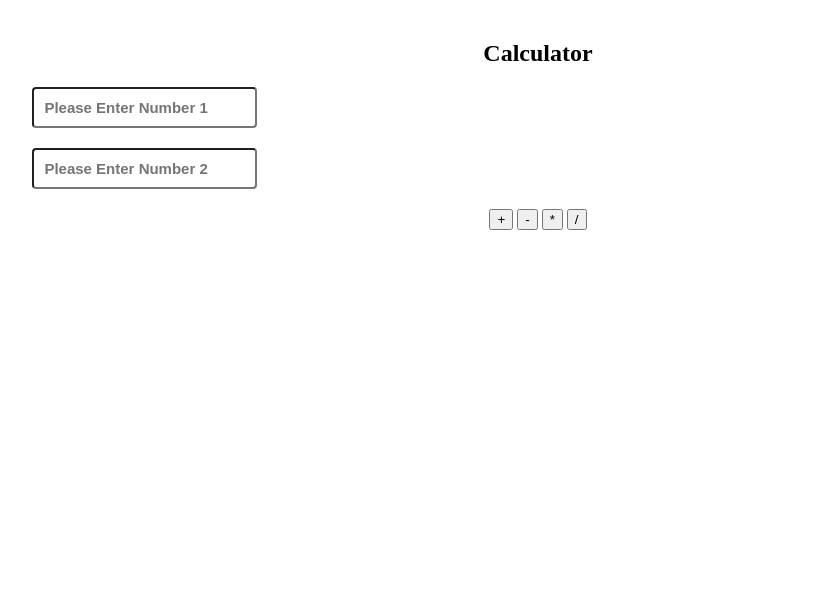
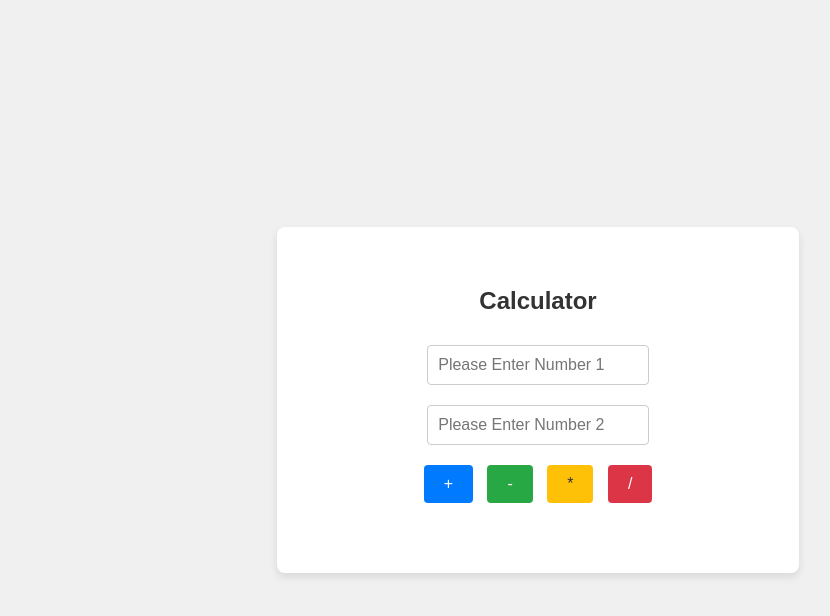
Before and after one commit to shuhelahmed1/js-calculator-switch-case, a plain HTML site: page index.html in a window 1280 px wide. Shown: the whole page, without its empty margins (102-932 px from the left). Drawn offline with Linux system fonts and the light colour scheme.

Commit message:
fully designed the calculator

```diff
--- a/style.css
+++ b/style.css
@@ -1,8 +1,74 @@
-.calc-input{
+
+body {
+    background-color: #f0f0f0; /* Light gray background */
+    font-family: Arial, sans-serif; /* Use a clean, sans-serif font */
+    color: #333; /* Dark gray text for readability */
+    display: flex;
+    justify-content: center;
+    align-items: center;
+    height: 100vh;
+    margin: 0;
+}
+
+section {
+    background-color: #fff; /* White background for the calculator section */
+    padding: 20px;
+    border-radius: 8px;
+    box-shadow: 0 4px 8px rgba(0, 0, 0, 0.1);
+    text-align: center;
+}
+
+input[type="text"] {
+    width: calc(60% - 10px);
     padding: 10px;
+    margin: 10px 5px;
+    font-size: 16px;
+    border: 1px solid #ccc;
     border-radius: 4px;
+    box-sizing: border-box;
+}
+
+button {
+    padding: 10px 20px;
+    margin: 10px 5px;
+    font-size: 16px;
+    border: none;
+    border-radius: 4px;
+    cursor: pointer;
+    transition: background-color 0.3s ease;
+}
+
+button:hover {
+    background-color: #0056b3; /* Darker blue on hover */
+    color: #fff; /* White text on hover */
+}
+
+button:active {
+    background-color: #004494; /* Even darker blue on click */
+}
+
+button:nth-of-type(1) {
+    background-color: #007bff; /* Blue background */
+    color: #fff; /* White text */
+}
+
+button:nth-of-type(2) {
+    background-color: #28a745; /* Green background */
+    color: #fff; /* White text */
+}
+
+button:nth-of-type(3) {
+    background-color: #ffc107; /* Yellow background */
+    color: #333; /* Dark gray text */
+}
+
+button:nth-of-type(4) {
+    background-color: #dc3545; /* Red background */
+    color: #fff; /* White text */
+}
+
+p#result {
+    margin-top: 20px;
+    font-size: 18px;
     font-weight: bold;
-    font-size: 15px;
-    display: block;
-    margin: 20px 0;
 }
```
